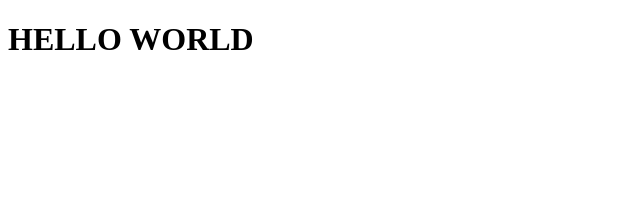
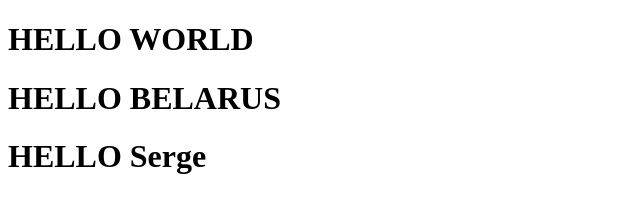
Before and after one commit to VadimOkulik/homework11TMS, a plain HTML site: page index.html in a window 1280 px wide. Shown: the whole page, without its empty margins (0-640 px from the left). Drawn offline with Linux system fonts and the light colour scheme.

Commit message:
one comm

```diff
--- a/index.html
+++ b/index.html
@@ -8,5 +8,7 @@
 </head>
 <body>
   <h1> HELLO WORLD</h1>
+  <h1> HELLO BELARUS</h1>
+  <h1> HELLO Serge</h1>
 </body>
 </html>
```
